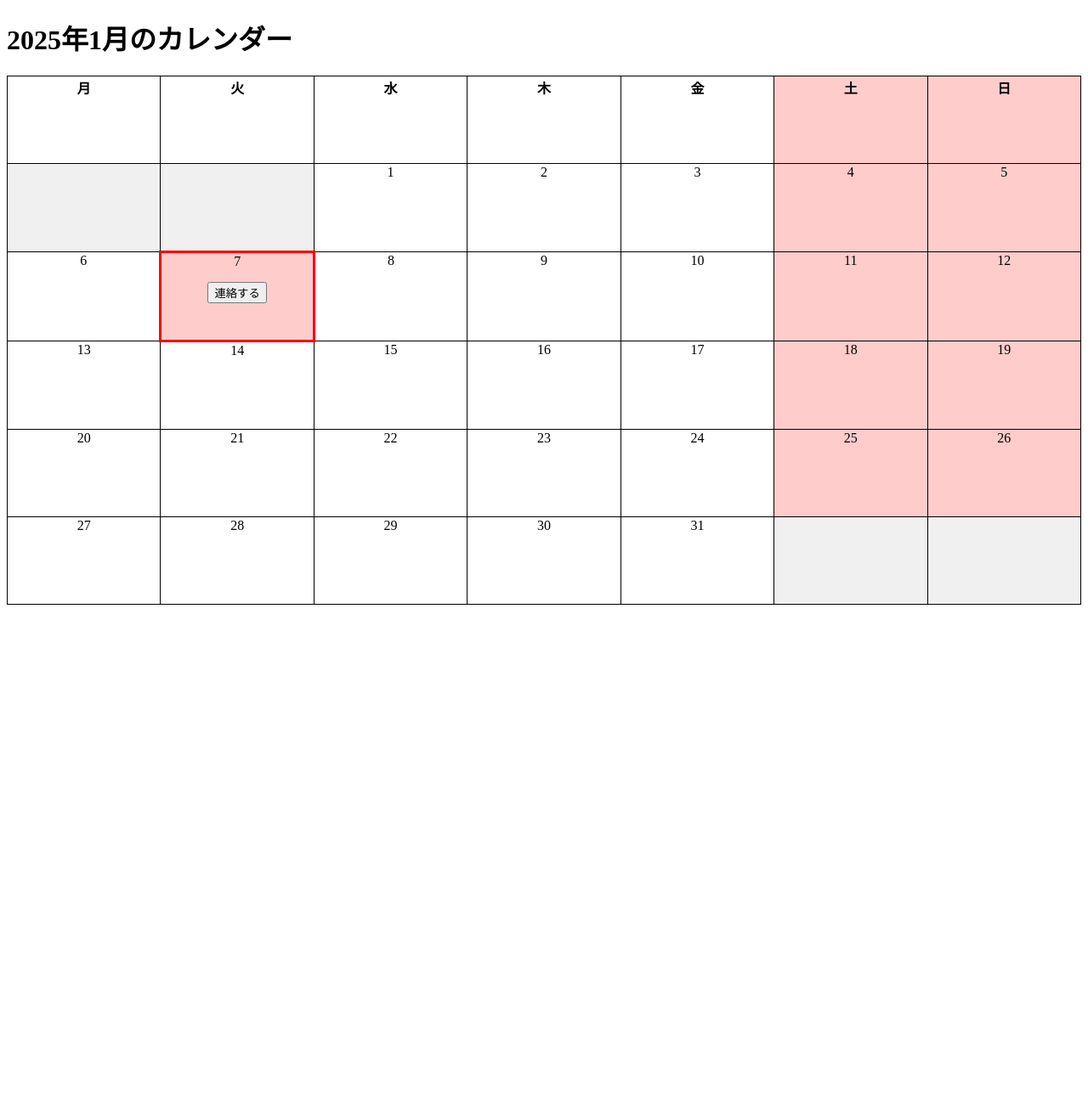
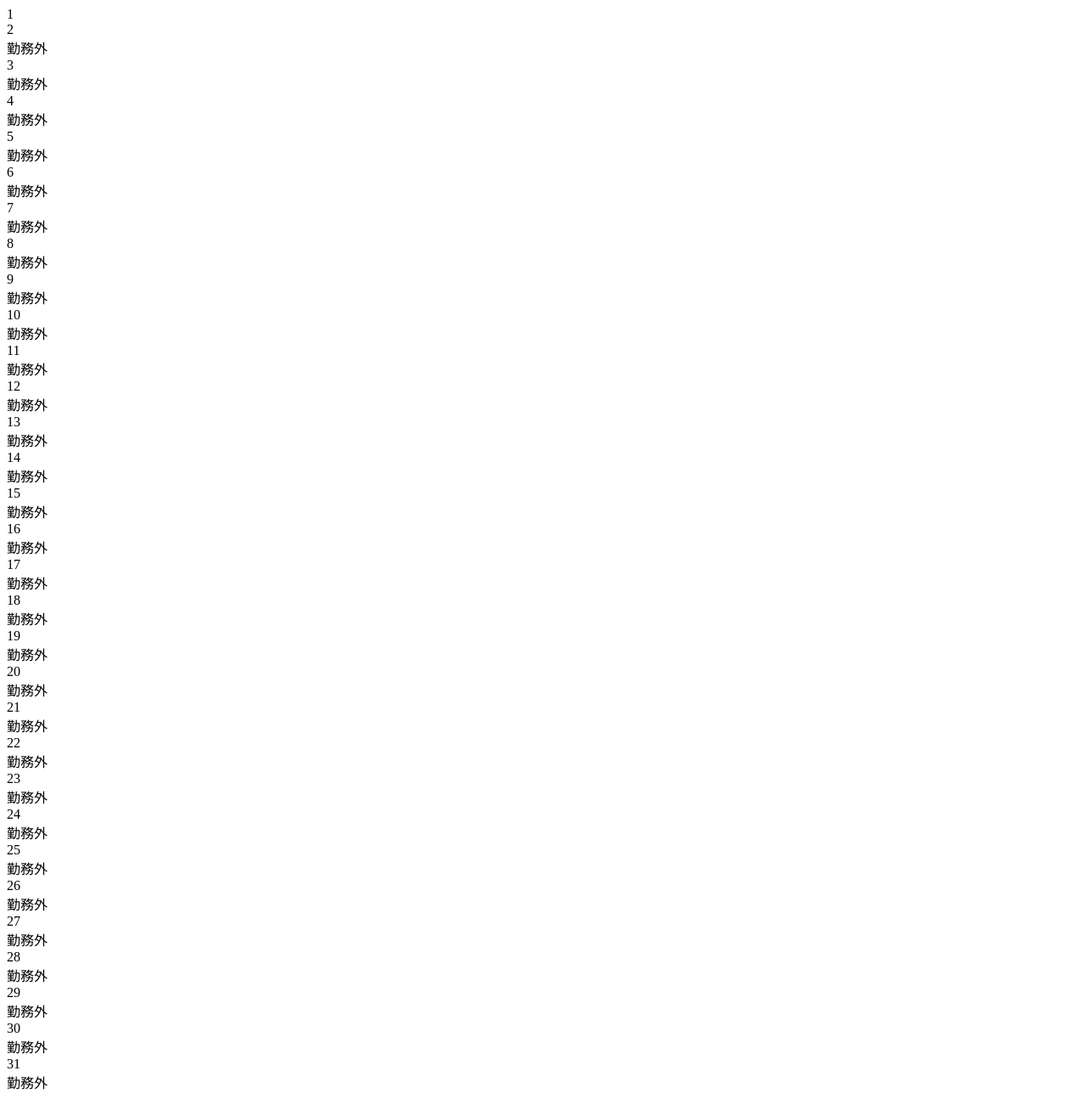
Before and after one commit to honjobunseki/flask-attendance-app, a Flask app: page / in a window 1280 px wide. Shown: the whole page at 85% size. Before the commit the page ends 712 px from the top, so only its background shows below. Run offline with Flask 3, Linux system fonts and the light colour scheme.

Commit message:
Update calendar.html

```diff
--- a/templates/calendar.html
+++ b/templates/calendar.html
@@ -1,91 +1,16 @@
-<!DOCTYPE html>
-<html lang="en">
-<head>
-    <meta charset="UTF-8">
-    <meta name="viewport" content="width=device-width, initial-scale=1.0">
-    <title>カレンダー</title>
-    <style>
-        table {
-            width: 100%;
-            border-collapse: collapse;
-        }
-        th, td {
-            border: 1px solid black;
-            text-align: center;
-            width: 14.28%;
-            height: 100px;
-            vertical-align: top;
-        }
-        .today {
-            border: 3px solid red; /* 太枠 */
-            background-color: #ffcccc; /* 今日のマスを赤く塗りつぶす */
-        }
-        .empty {
-            background-color: #f0f0f0;
-        }
-        .holiday, .weekend, .status-holiday, .status-late, .status-early {
-            background-color: #ffcccc; /* 休日や特定ステータスの日 */
-        }
-        .status-working {
-            background-color: #ccffcc; /* 出勤中の日は緑色 */
-        }
-        .status {
-            font-size: 14px;
-            font-weight: bold;
-            margin-top: 5px;
-        }
-        .contact-button {
-            margin-top: 10px;
-            display: inline-block;
-        }
-    </style>
-</head>
-<body>
-    <h1>{{ year }}年{{ month }}月のカレンダー</h1>
-    <table>
-        <thead>
-            <tr>
-                <th>月</th>
-                <th>火</th>
-                <th>水</th>
-                <th>木</th>
-                <th>金</th>
-                <th class="weekend">土</th>
-                <th class="weekend">日</th>
-            </tr>
-        </thead>
 <tbody>
     {% for week in month_days %}
     <tr>
         {% for day in week %}
-                {% set is_weekend = loop.index in [6, 7] %}
-                {% set is_holiday = day in holidays %}
-                {% set is_today = day == today %}
-                {% set day_status = work_status.get(day, "") %}
-                {% set is_status_holiday = day_status == "休み" %}
-                {% set is_status_late = day_status.startswith("遅刻中") %}
-                {% set is_status_early = day_status.startswith("早退済み") %}
-                {% set is_status_working = day_status == "出勤中" %}
-
         {% if day == 0 %}
         <td class="empty"></td>
-                {% elif is_today %}
-                <td class="today">
+        {% else %}
+        <td class="{{ 'today' if day == today else 'holiday' if day_status.get(day) in ['休み', '遅刻中'] else '' }}">
             {{ day }}
-                    <div class="status">{{ today_status }}</div>
-                    <button class="contact-button">連絡する</button>
+            <div class="status">{{ day_status.get(day, '') }}</div>
         </td>
-                {% elif is_status_holiday or is_status_late or is_status_early or is_holiday or is_weekend %}
-                <td class="holiday">{{ day }}</td>
-                {% elif is_status_working %}
-                <td class="status-working">{{ day }}</td>
-                {% else %}
-                <td>{{ day }}</td>
         {% endif %}
         {% endfor %}
     </tr>
     {% endfor %}
 </tbody>
-    </table>
-</body>
-</html>
```
Lines whose indentation alone changed are shown as unchanged.
